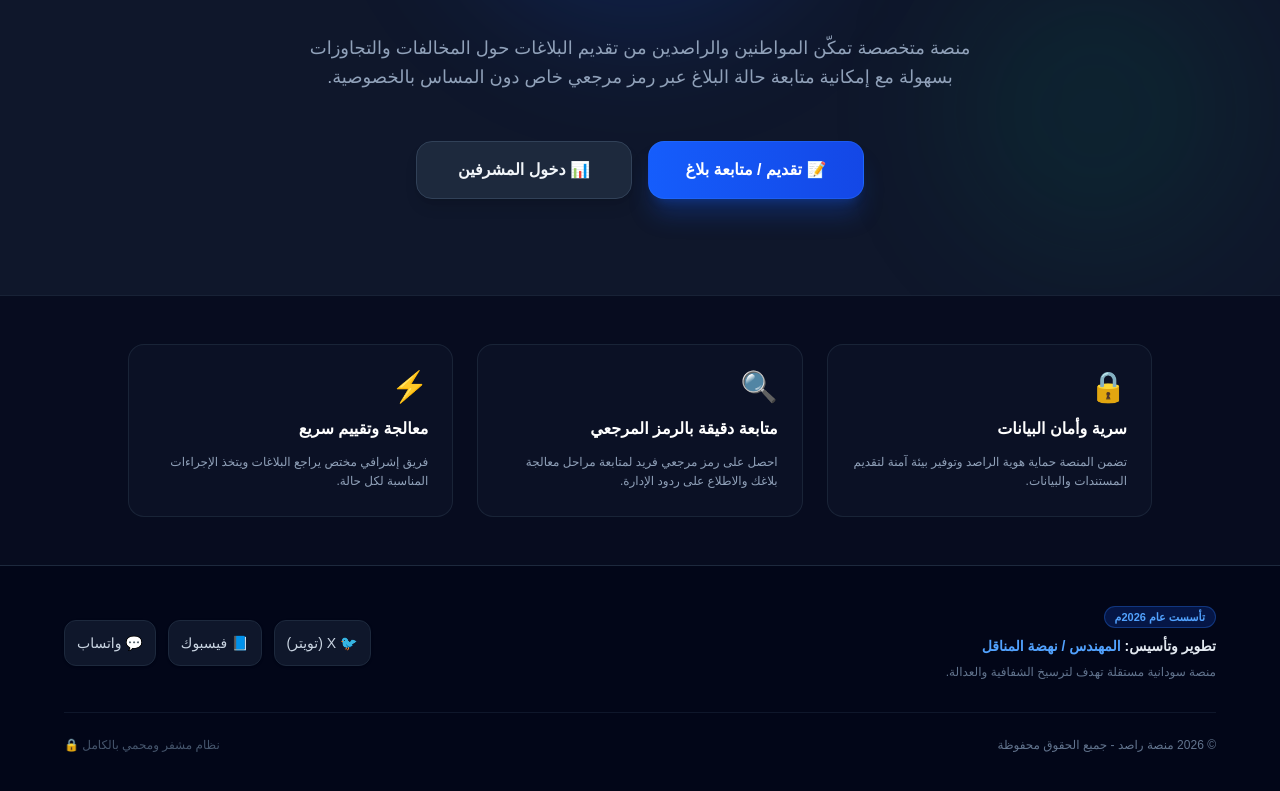
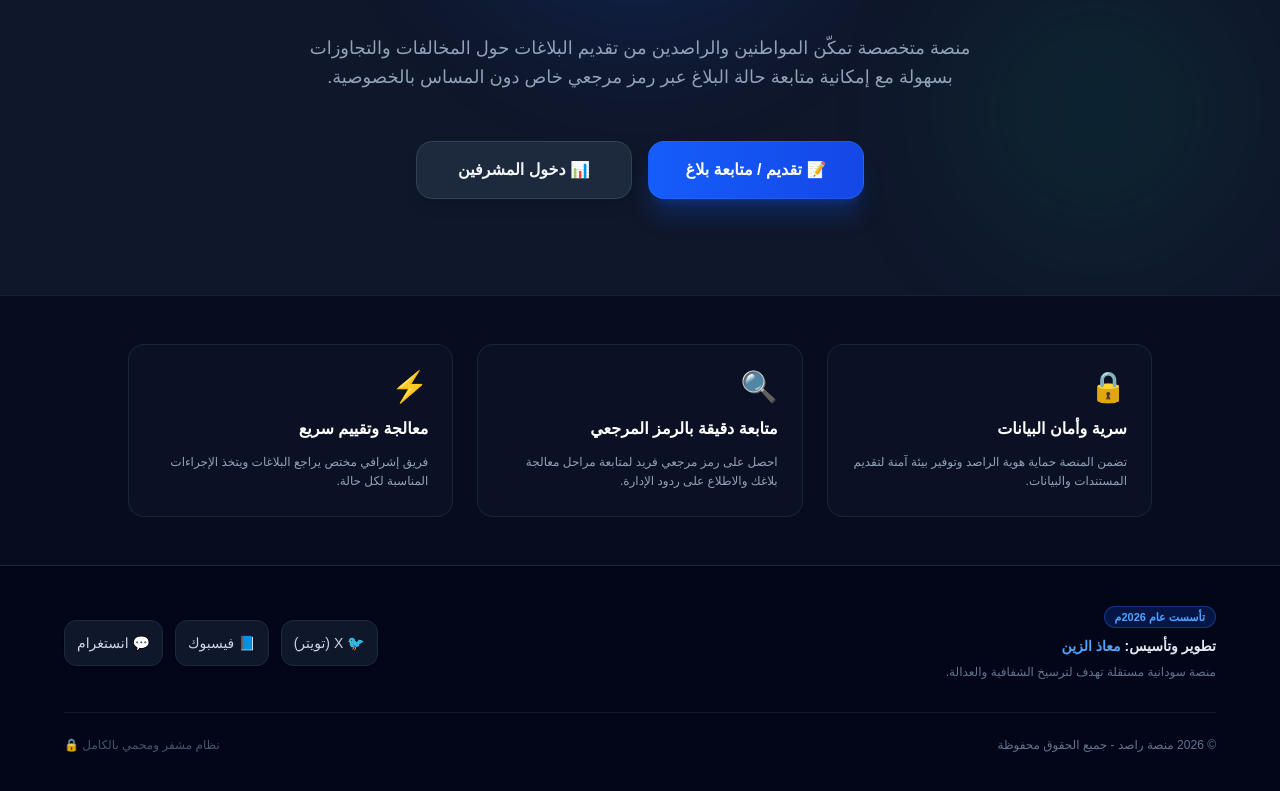
Before and after one commit to rasid-db/rasid, a Next.js app: page / in a window 1280 px wide. Shown: the part 387-1178 px from the top of the page. Built offline with nearby package versions, Linux system fonts and the light colour scheme.

Commit message:
إضافة قوائم الوزارات وأنواع الفساد لنموذج تقديم البلاغات

```diff
--- a/app/page.tsx
+++ b/app/page.tsx
@@ -126,7 +126,7 @@ export default function LandingPage() {
               </span>
             </div>
             <p className="text-sm font-bold text-slate-200">
-              تطوير وتأسيس: <span className="text-blue-400 font-extrabold">المهندس / نهضة المناقل</span>
+              تطوير وتأسيس: <span className="text-blue-400 font-extrabold">معاذ الزين</span>
             </p>
             <p className="text-xs text-slate-500">
               منصة سودانية مستقلة تهدف لترسيخ الشفافية والعدالة.
@@ -136,7 +136,7 @@ export default function LandingPage() {
           {/* روابط التواصل الاجتماعي */}
           <div className="flex items-center justify-center gap-3">
             <a
-              href="https://twitter.com"
+              href="https://x.com/RASISUDAN1"
               target="_blank"
               rel="noopener noreferrer"
               className="bg-slate-900 hover:bg-blue-600/20 hover:border-blue-500/50 text-slate-300 hover:text-blue-400 p-3 rounded-xl border border-slate-800 transition shadow-sm text-sm"
@@ -146,7 +146,7 @@ export default function LandingPage() {
             </a>
 
             <a
-              href="https://facebook.com"
+              href="https://facebook.comhttps://www.facebook.com/profile.php?id=61595056197520"
               target="_blank"
               rel="noopener noreferrer"
               className="bg-slate-900 hover:bg-blue-600/20 hover:border-blue-500/50 text-slate-300 hover:text-blue-400 p-3 rounded-xl border border-slate-800 transition shadow-sm text-sm"
@@ -156,13 +156,13 @@ export default function LandingPage() {
             </a>
 
             <a
-              href="https://wa.me/"
+              href="https://www.instagram.com/rasid.sudan?stkn=emNiMmFzMzVpZXE5"
               target="_blank"
               rel="noopener noreferrer"
               className="bg-slate-900 hover:bg-emerald-600/20 hover:border-emerald-500/50 text-slate-300 hover:text-emerald-400 p-3 rounded-xl border border-slate-800 transition shadow-sm text-sm"
-              title="واتساب"
+              title="انستغرام"
             >
-              💬 واتساب
+              💬 انستغرام
             </a>
           </div>
 
--- a/app/report/page.tsx
+++ b/app/report/page.tsx
@@ -427,7 +427,7 @@ export default function ReportPage() {
 
       {/* الفوتر السفلي */}
       <footer className="mt-12 text-center text-xs text-slate-500">
-        <p>© 2026 منصة راصد - تطوير المهندس / نهضة المناقل</p>
+        <p>© 2026 منصة راصد - المؤسس: نهضة معاذ الزين</p>
       </footer>
     </div>
   );
```
